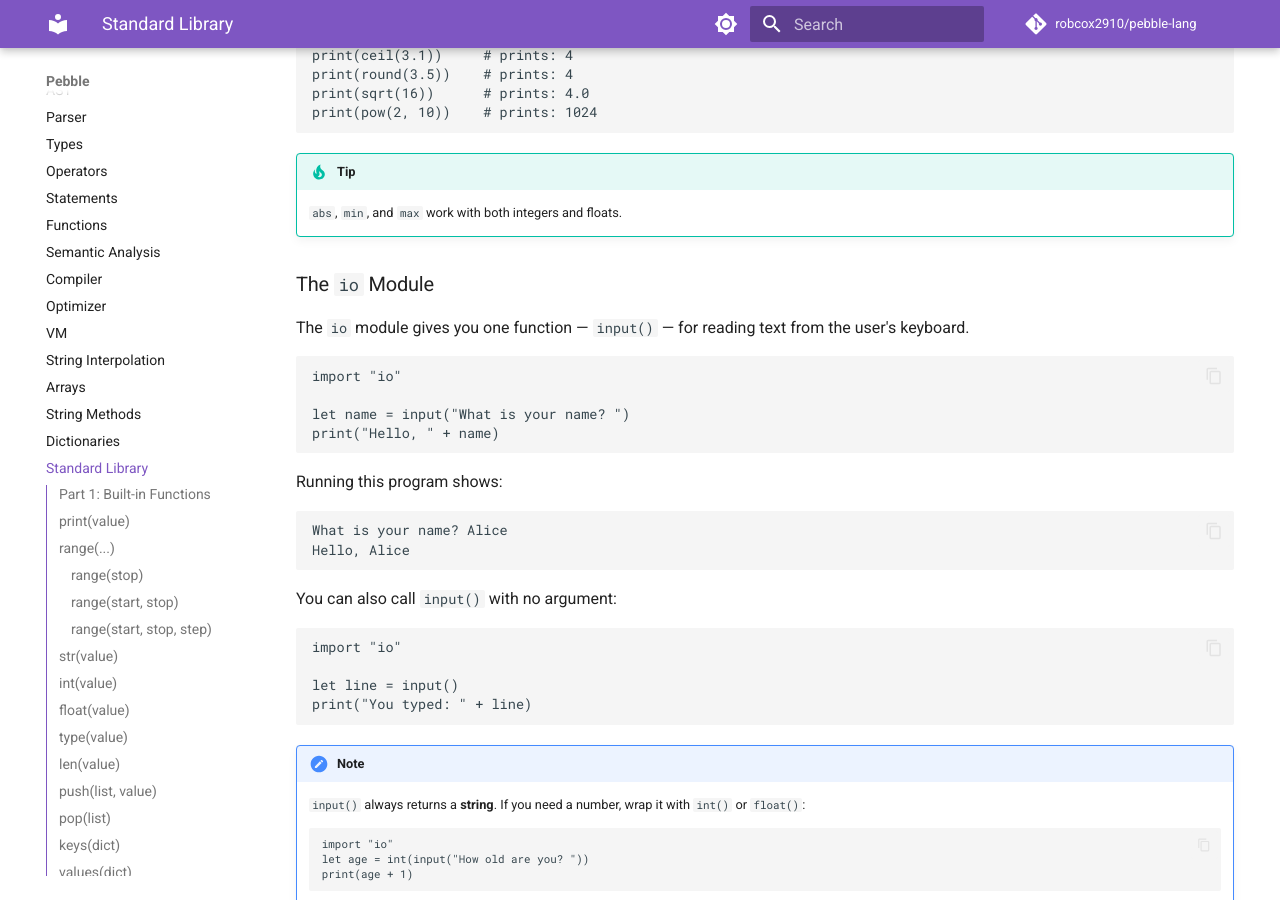
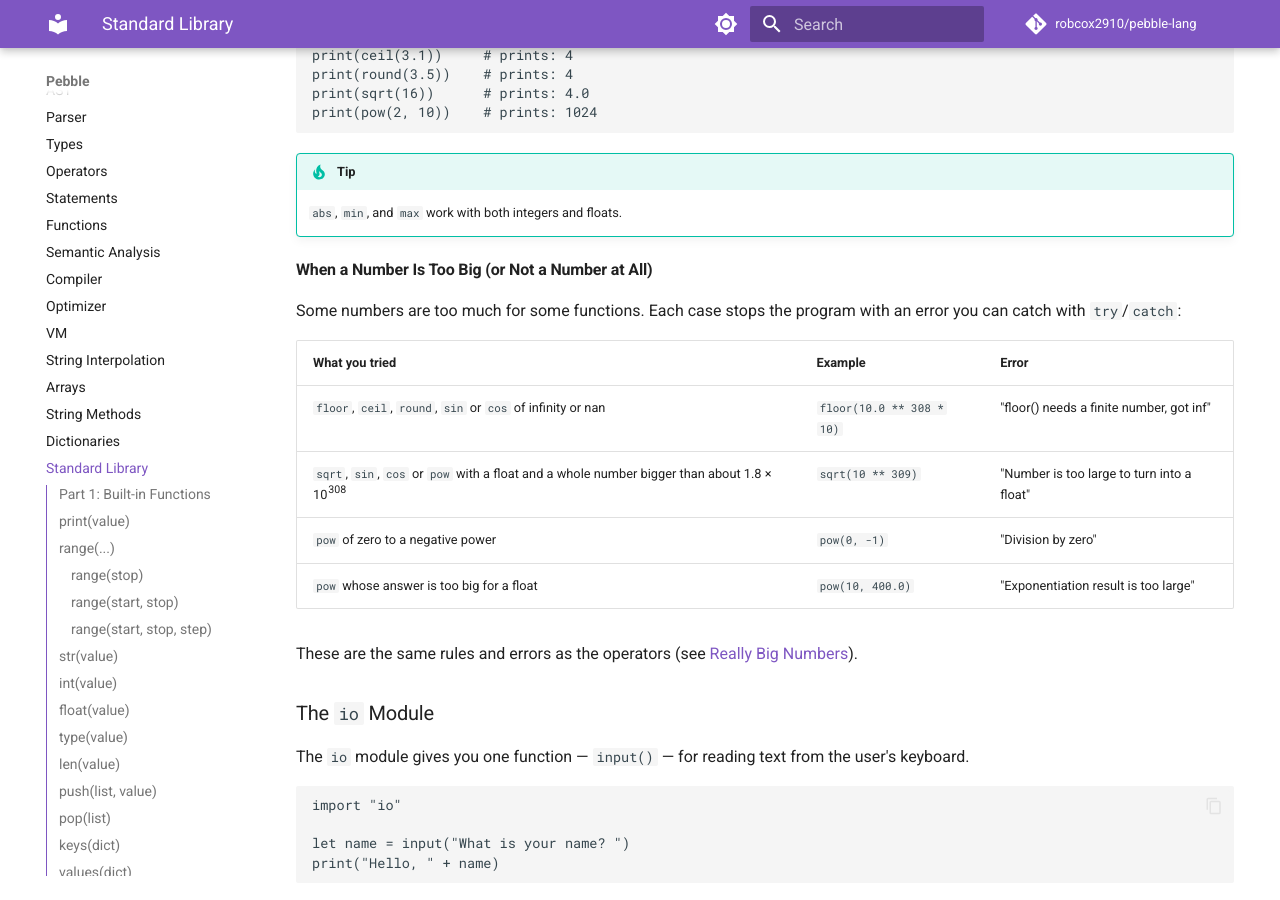
Before and after one commit to robcox2910/pebble-lang, an MkDocs documentation site: the page built from docs/concepts/stdlib.md, in a window 1280 px wide and 900 px high, scrolled down 9808 px. Built offline with MkDocs 1.6.1 and Material for MkDocs 9.7.7, drawn with Linux system fonts in a browser that asks for light colours; comment, search, counter and statistics services are not loaded.

Commit message:
docs: document the int(), float(), math and debugger number errors
Co-Authored-By: Claude Opus 5.5 <noreply@anthropic.com>

```diff
--- a/docs/concepts/stdlib.md
+++ b/docs/concepts/stdlib.md
@@ -491,6 +491,21 @@ print(pow(2, 10))    # prints: 1024
 !!! tip
     `abs`, `min`, and `max` work with both integers and floats.
 
+#### When a Number Is Too Big (or Not a Number at All)
+
+Some numbers are too much for some functions. Each case stops the
+program with an error you can catch with `try`/`catch`:
+
+| What you tried | Example | Error |
+|---|---|---|
+| `floor`, `ceil`, `round`, `sin` or `cos` of infinity or nan | `floor(10.0 ** 308 * 10)` | "floor() needs a finite number, got inf" |
+| `sqrt`, `sin`, `cos` or `pow` with a float and a whole number bigger than about 1.8 × 10<sup>308</sup> | `sqrt(10 ** 309)` | "Number is too large to turn into a float" |
+| `pow` of zero to a negative power | `pow(0, -1)` | "Division by zero" |
+| `pow` whose answer is too big for a float | `pow(10, 400.0)` | "Exponentiation result is too large" |
+
+These are the same rules and errors as the operators (see
+[Really Big Numbers](operators.md#really-big-numbers)).
+
 ### The `io` Module
 
 The `io` module gives you one function — `input()` — for reading text
```
Also changed, not shown: docs/concepts/debugger.md (+5 -0 lines), docs/concepts/operators.md (+8 -0 lines), docs/property-testing.md (+5 -2 lines).
